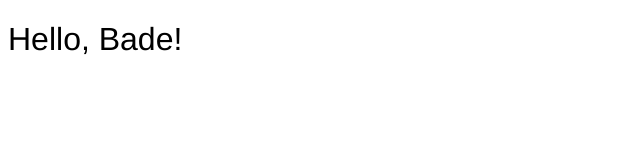
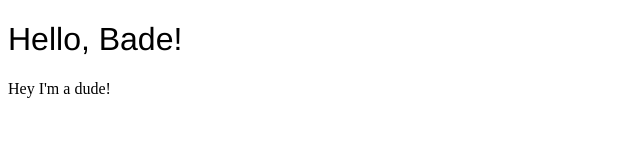
Before and after one commit to ZacharyBaker/parkBuddy, a React app: page / in a window 1280 px wide. Shown: the top 160 px of the page, without its empty margins (0-640 px from the left). Built offline with nearby package versions, Linux system fonts and the light colour scheme; the HTML template or start-up script is replaced by a standard one.

Commit message:
testing react

```diff
--- a/src/components/App.js
+++ b/src/components/App.js
@@ -1,12 +1,16 @@
 import React from 'react';
 import PropTypes from 'prop-types';
+import TestComp from './TestComp';
 
 import '../assets/stylesheets/base.scss';
 
 
 const App = ({ name }) => {
   return (
-    <h1>Hello, {name}!</h1>
+    <div>
+      <h1>Hello, {name}!</h1>
+      <TestComp dude />
+    </div>
   );
 };
 
--- /dev/null
+++ b/src/components/TestComp.js
@@ -0,0 +1,12 @@
+import React from 'react';
+import PropTypes from 'prop-types';
+
+export default class TestComp extends React.Component {
+  render(){
+    return (
+      <div className="dude">
+        Hey I'm a dude!
+      </div>
+    )
+  }
+}
```
